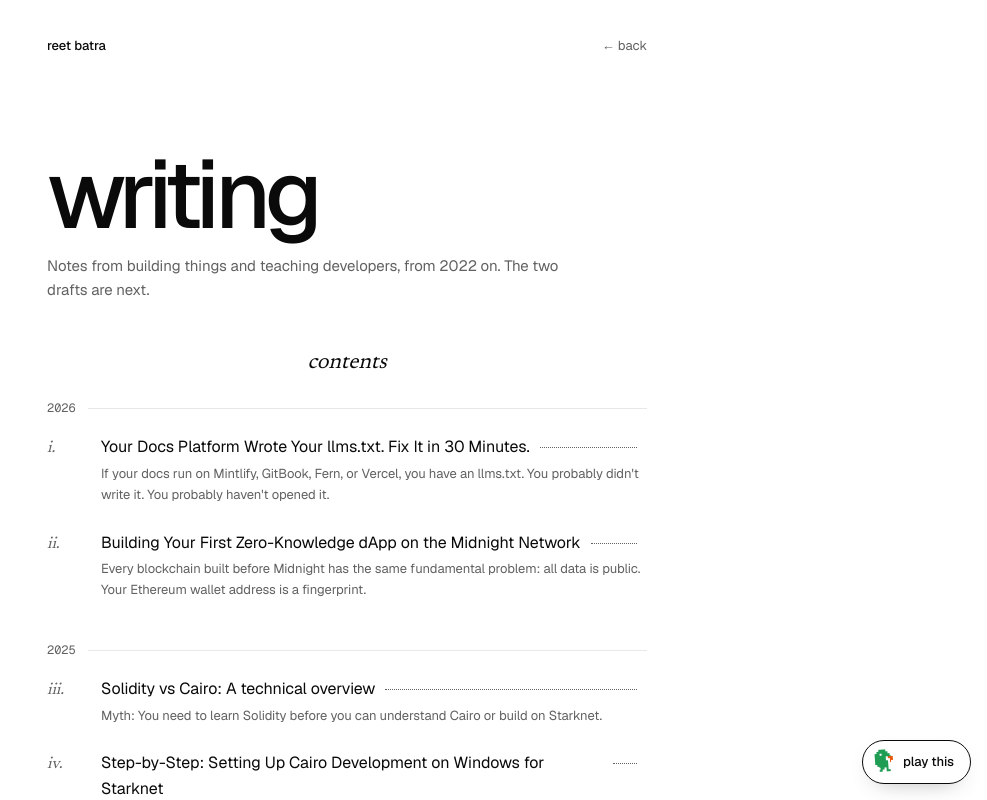
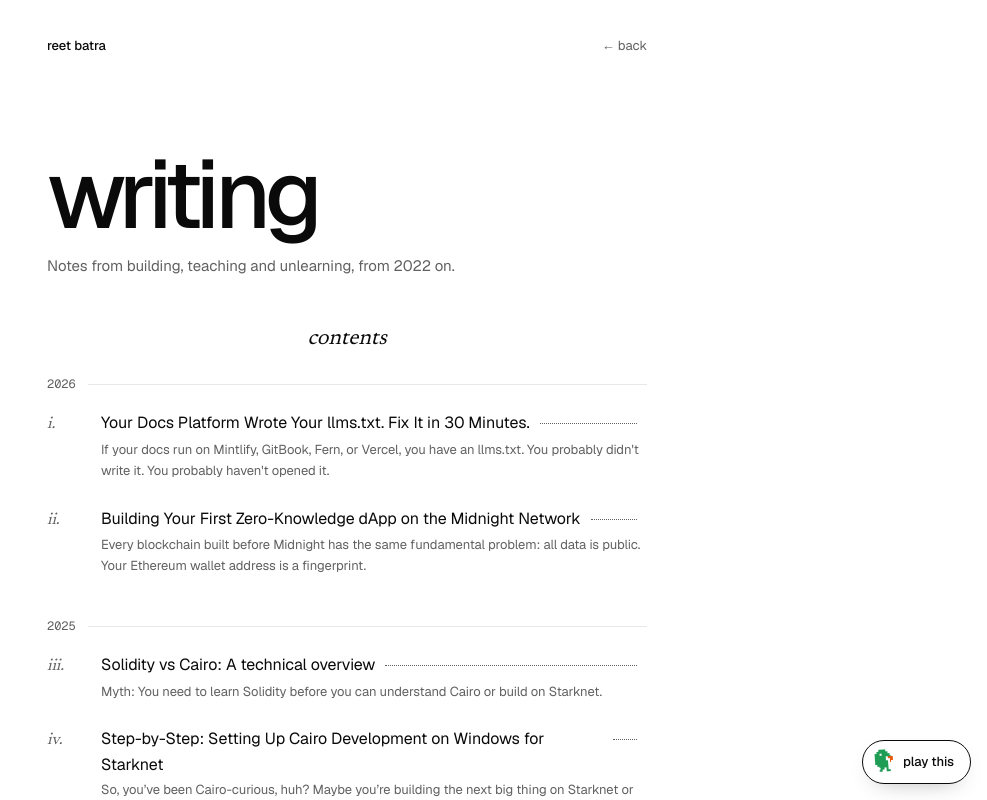
Before and after one commit to reetbatra/reetbatra-site, a Next.js app: page /home/writing in a window 1280 px wide. Shown: the top 800 px of the page, without its empty margins (293-1280 px from the left). Built offline with nearby package versions, Linux system fonts and the light colour scheme.

Commit message:
removing content

```diff
--- a/app/[site]/writing/page.tsx
+++ b/app/[site]/writing/page.tsx
@@ -13,7 +13,7 @@ export default async function Writing({ params }: { params: Promise<{ site: stri
   return (
     <div className="column">
       <main>
-        <SubHead title="writing" lede="Notes from building things and teaching developers, from 2022 on. The two drafts are next." />
+        <SubHead title="writing" lede="Notes from building, teaching and unlearning, from 2022 on." />
         <h2 className="contents-t">contents</h2>
         <WritingLog blocks={postsByYear(s.id)} />
         <p className="all-link">
```
